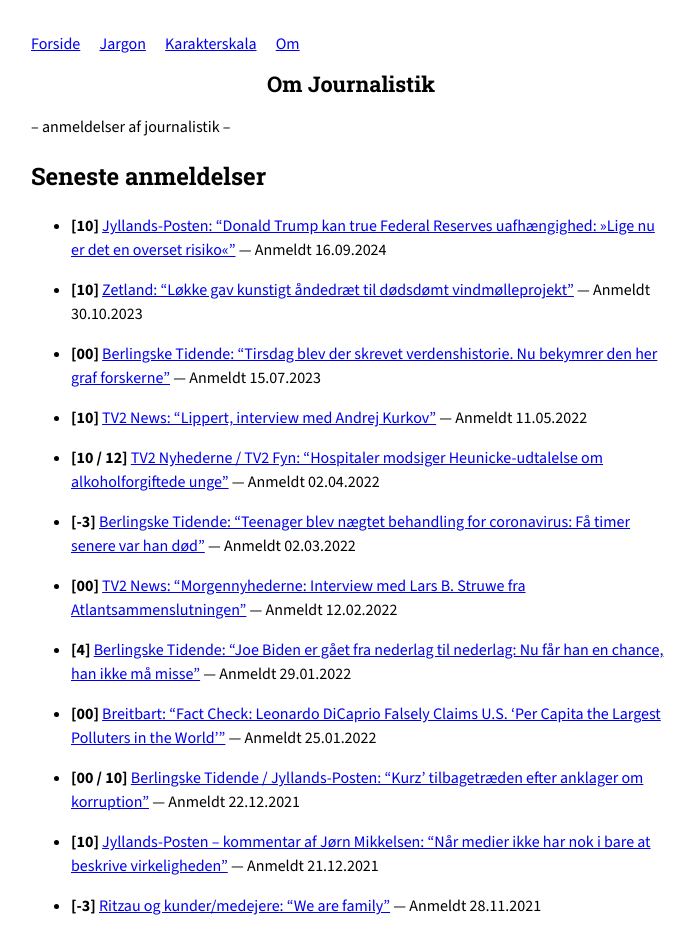
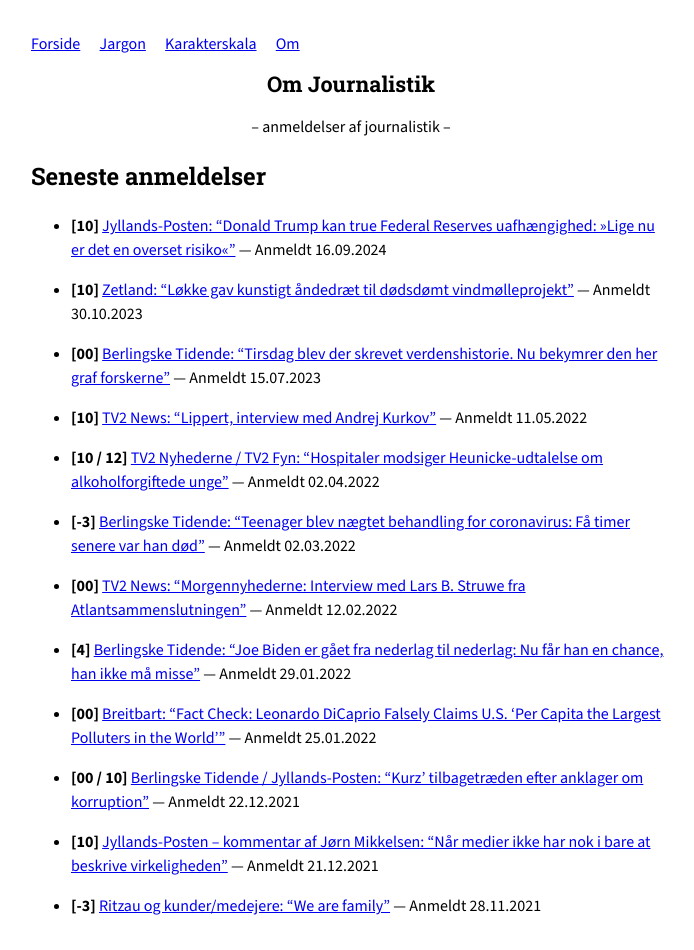
Before and after one commit to MichaelOAppel/OmJournalistik, a Jekyll site: the page built from index.md, in a window 1280 px wide. Shown: the whole page, without its empty margins (289-983 px from the left). Built offline with Jekyll 4.4.1, drawn with Linux system fonts in a browser that asks for light colours.

Commit message:
Update default.html

```diff
--- a/_layouts/default.html
+++ b/_layouts/default.html
@@ -8,6 +8,7 @@
   <link rel="preconnect" href="https://fonts.gstatic.com" crossorigin>
   <link href="https://fonts.googleapis.com/css2?family=Roboto+Slab:wght@400;700&family=Source+Sans+3:ital,wght@0,400;0,700;1,400&display=swap" rel="stylesheet">
   <style>
+    .undertitel { text-align: center; }
     body { font-family: "Source Sans 3", sans-serif; max-width: 40rem; margin: 2rem auto; padding: 0 1rem; line-height: 1.5; }
       h1, h2, h3 { font-family: "Roboto Slab", serif; }
       h1 { font-size: 1.6em; font-weight: 700; line-height: 1.3; text-align: center; }
```
